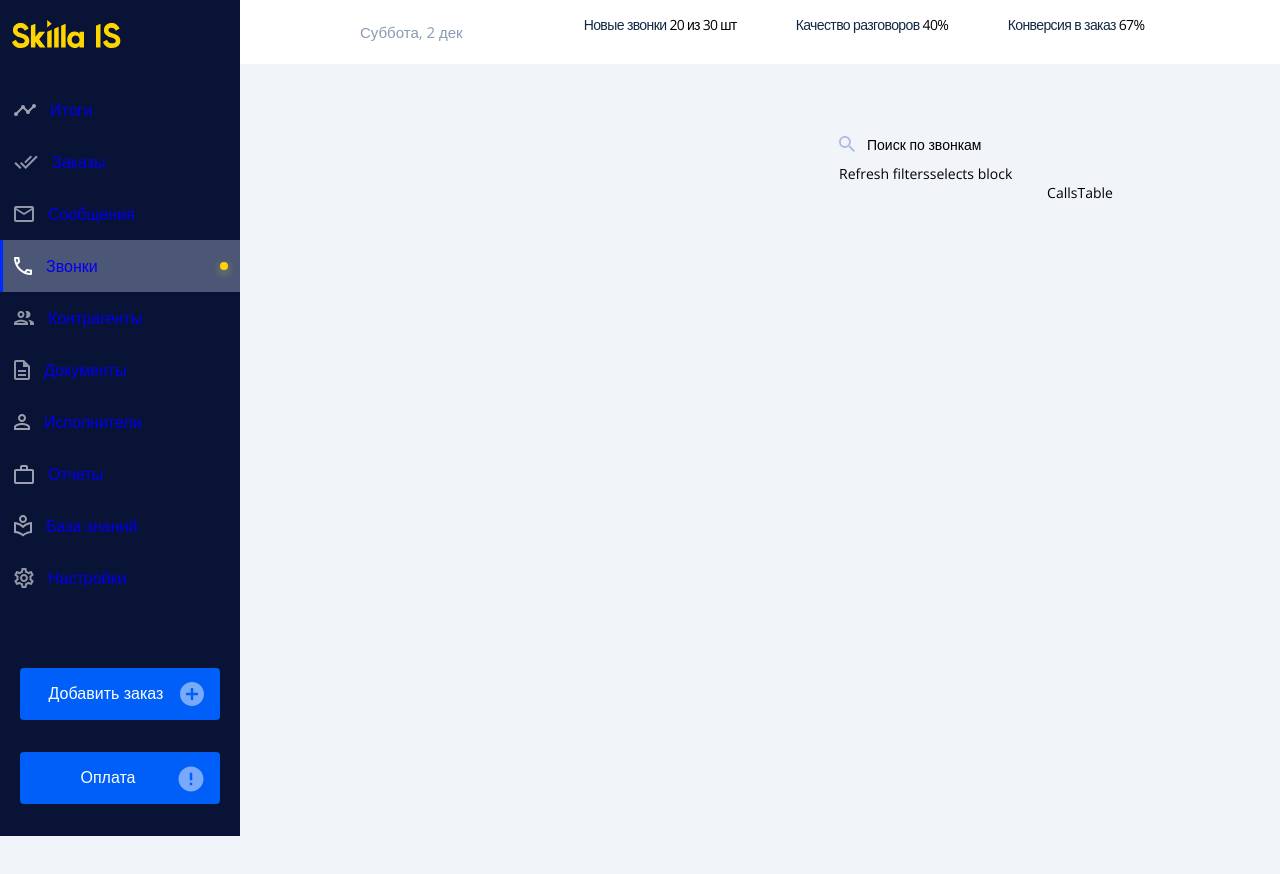
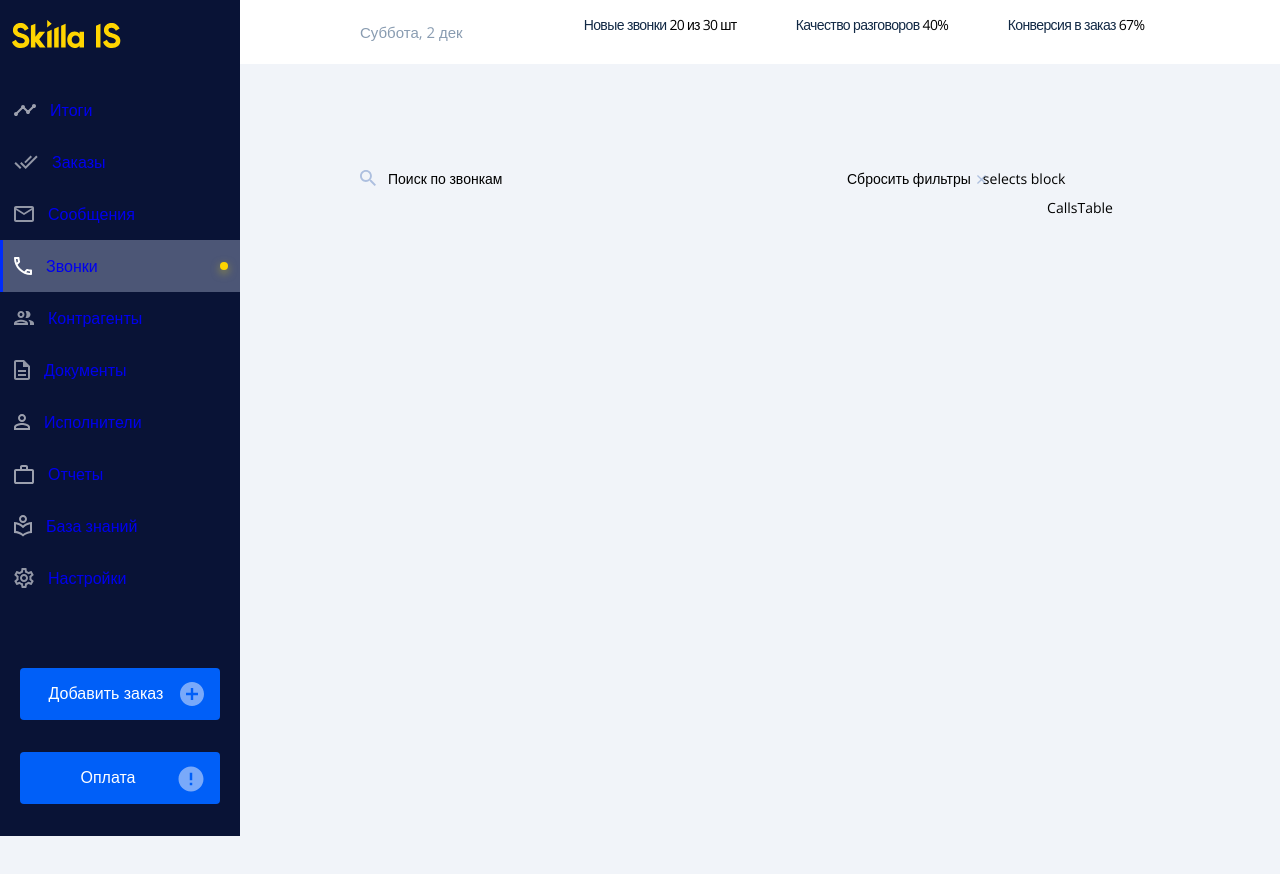
Before and after one commit to 34comeOn/skilla, a React (Create React App) app: page / in a window 1280 px wide. Shown: the top 874 px of the page. Built offline with nearby package versions, Linux system fonts and the light colour scheme; the HTML template or start-up script is replaced by a standard one.

Commit message:
adds reset filters

```diff
--- a/src/modules/callsPage/components/filterSection/index.tsx
+++ b/src/modules/callsPage/components/filterSection/index.tsx
@@ -1,11 +1,12 @@
+import { ResetFilters } from './resetFilters';
 import { SearchByCalls } from './searchByCalls';
 import './style.scss';
 
 export const FiltersSection = () => {
     return(
-        <div>
+        <div className='filters-section_container'>
             <SearchByCalls />
-            <>Refresh filters</>
+            <ResetFilters />
             <>selects block</>
         </div>
     )
--- /dev/null
+++ b/src/modules/callsPage/components/filterSection/resetFilters/index.tsx
@@ -0,0 +1,18 @@
+import { useHover } from 'src/myHooks/useHover';
+import Close from 'src/accets/icons/close.svg';
+import CloseHover from 'src/accets/icons/close-hover.svg';
+import variables from 'src/sass/variables.module.scss';
+import './style.scss';
+
+export const ResetFilters = () => {
+    const closeHover = useHover();
+
+    return(
+        <div {...closeHover} className='reset-filters_container'>
+             <span style={{color: `${closeHover.ishovered ? variables.colorFontBright : variables.colorFontSecondary}`, userSelect: 'none', cursor: 'pointer'}}>Сбросить фильтры</span>
+             <button className='reset-filters_close-button' >
+                <img  className='reset-filters_close-icon' src={closeHover.ishovered? CloseHover: Close} alt="close button" width='9px' height='9px' />
+            </button>
+        </div>
+    )
+}
--- /dev/null
+++ b/src/modules/callsPage/components/filterSection/resetFilters/style.scss
@@ -0,0 +1,18 @@
+@import '/src/sass/variables.module.scss';
+@import '/src/sass/mixin.scss';
+
+.reset-filters_container {
+    margin-left: 5px;
+}
+
+.reset-filters_close-button {
+    width: 9px;
+    height: 9px;
+    cursor: pointer;
+
+    @include tag-button_hide;
+}
+
+.reset-filters_close-icon {
+
+}
--- a/src/modules/callsPage/components/filterSection/searchByCalls/style.scss
+++ b/src/modules/callsPage/components/filterSection/searchByCalls/style.scss
@@ -8,6 +8,7 @@
 
 .search-calls_caption-box {
     height: 40px;
+    width: max-content;
     display: flex;
     align-items: center;
     cursor: pointer;
--- a/src/modules/callsPage/components/filterSection/style.scss
+++ b/src/modules/callsPage/components/filterSection/style.scss
@@ -1 +1,9 @@
 @import '/src/sass/variables.module.scss';
+
+.filters-section_container {
+    width: 100%;
+    margin-top: 34px;
+
+    display: flex;
+    align-items: center;
+}
```
